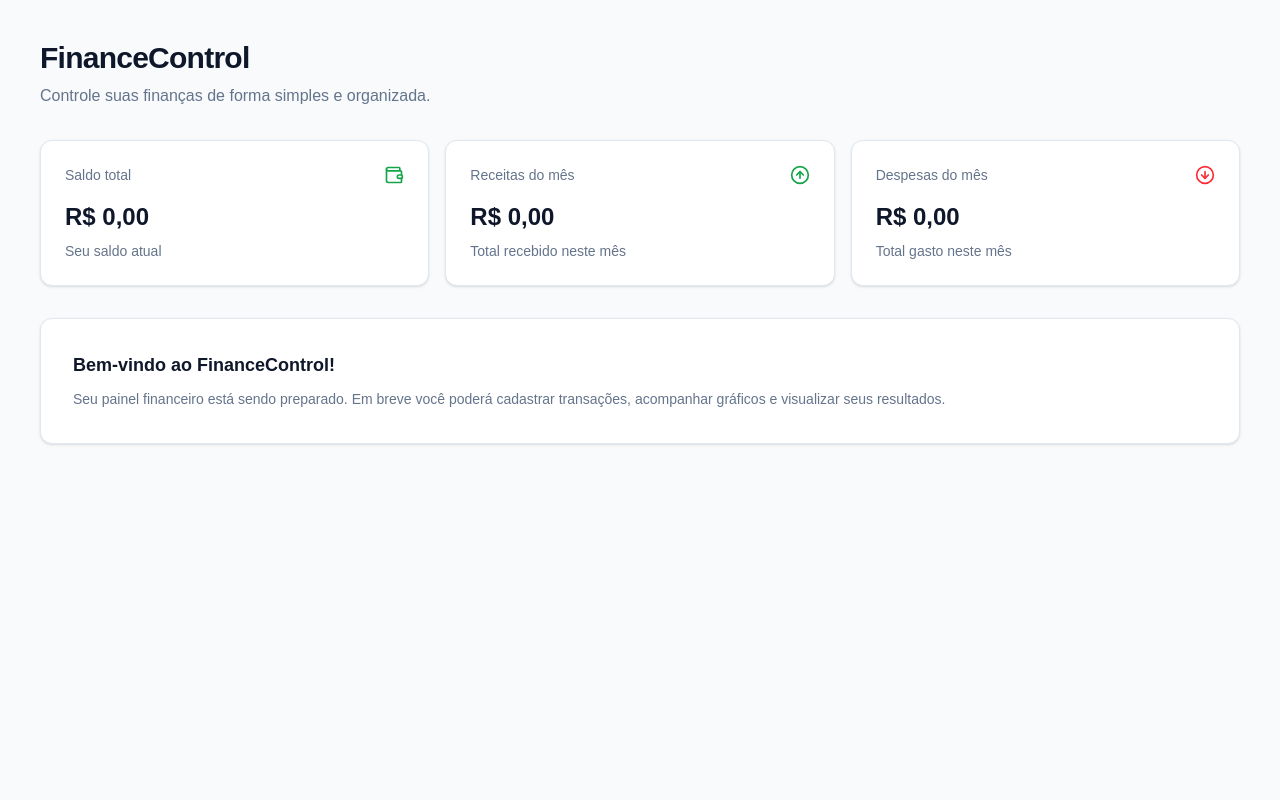
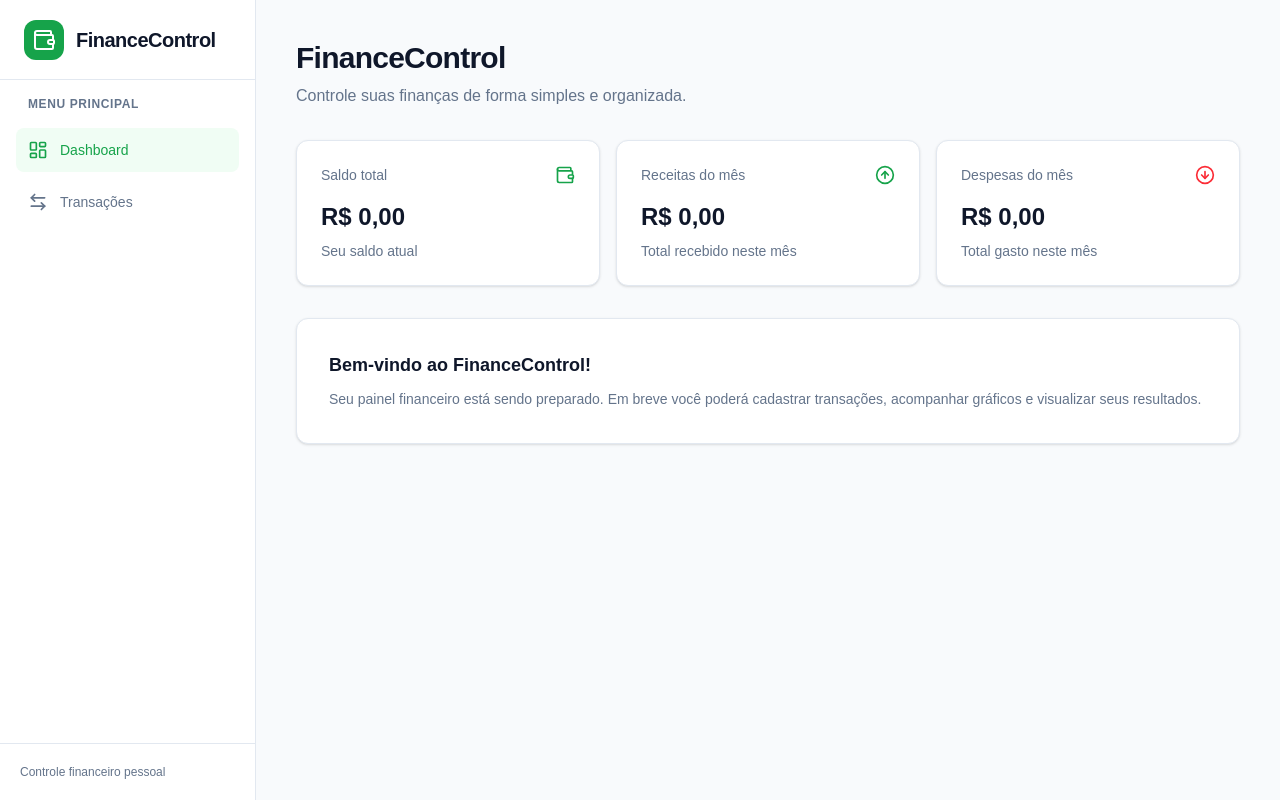
Before and after one commit to adrielsouzadev/financecontrol, a Next.js app: page / in a window 1280 px wide. Built offline with nearby package versions, Linux system fonts and the light colour scheme.

Commit message:
feat: adiciona layout e navegação lateral

```diff
--- /dev/null
+++ b/src/app/(app)/layout.tsx
@@ -0,0 +1,20 @@
+import type { ReactNode } from "react";
+import { Sidebar } from "@/components/layout/sidebar";
+
+type AppLayoutProps = {
+  children: ReactNode;
+};
+
+export default function AppLayout({
+  children,
+}: AppLayoutProps) {
+  return (
+    <div className="flex min-h-screen bg-background">
+      <Sidebar />
+
+      <main className="min-w-0 flex-1">
+        {children}
+      </main>
+    </div>
+  );
+}
--- /dev/null
+++ b/src/components/layout/sidebar.tsx
@@ -0,0 +1,73 @@
+"use client";
+
+import Link from "next/link";
+import { usePathname } from "next/navigation";
+import {
+  ArrowLeftRight,
+  LayoutDashboard,
+  Wallet,
+} from "lucide-react";
+
+const navigation = [
+  {
+    name: "Dashboard",
+    href: "/",
+    icon: LayoutDashboard,
+  },
+  {
+    name: "Transações",
+    href: "/transactions",
+    icon: ArrowLeftRight,
+  },
+];
+
+export function Sidebar() {
+  const pathname = usePathname();
+
+  return (
+    <aside className="hidden min-h-screen w-64 shrink-0 flex-col border-r border-border bg-white lg:flex">
+      <div className="flex h-20 items-center gap-3 border-b border-border px-6">
+        <div className="flex size-10 items-center justify-center rounded-xl bg-primary text-white">
+          <Wallet className="size-6" />
+        </div>
+
+        <span className="text-xl font-bold tracking-tight">
+          FinanceControl
+        </span>
+      </div>
+
+      <nav className="flex-1 space-y-2 p-4">
+        <p className="mb-4 px-3 text-xs font-semibold uppercase tracking-wider text-muted">
+          Menu principal
+        </p>
+
+        {navigation.map((item) => {
+          const isActive = pathname === item.href;
+          const Icon = item.icon;
+
+          return (
+            <Link
+              key={item.href}
+              href={item.href}
+              aria-current={isActive ? "page" : undefined}
+              className={`flex items-center gap-3 rounded-lg px-3 py-3 text-sm font-medium transition-colors ${
+                isActive
+                  ? "bg-green-50 text-primary"
+                  : "text-muted hover:bg-slate-50 hover:text-foreground"
+              }`}
+            >
+              <Icon className="size-5" />
+              {item.name}
+            </Link>
+          );
+        })}
+      </nav>
+
+      <div className="border-t border-border p-5">
+        <p className="text-xs text-muted">
+          Controle financeiro pessoal
+        </p>
+      </div>
+    </aside>
+  );
+}
```
Also changed, not shown: src/app/(app)/page.tsx (renamed from src/app/page.tsx).
